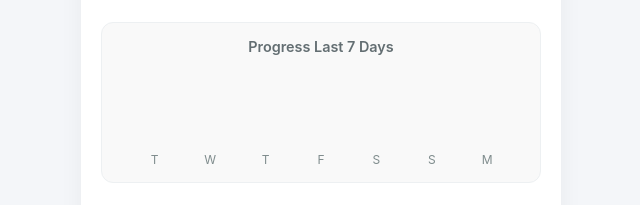
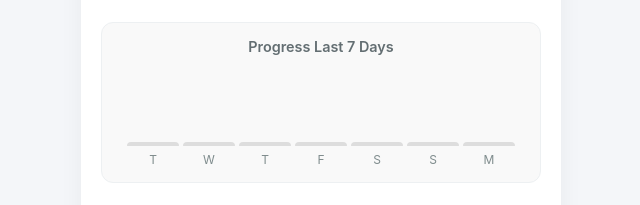
Before and after one commit to sureshkqa24/LearningDiaryWebApp, a plain HTML site: page index.html in a window 1280 px wide. Shown: the part 566-771 px from the top of the page, without its empty margins (319-959 px from the left). Drawn offline with Linux system fonts and the light colour scheme.

Commit message:
Fix chart to properly display progress bars - scale relative to highest percentage, render on every toggle

```diff
--- a/index.html
+++ b/index.html
@@ -158,19 +158,22 @@
             align-items: flex-end;
             height: 100px;
             padding: 0 10px;
+            gap: 4px;
         }
         .bar-col {
             display: flex;
             flex-direction: column;
             align-items: center;
             flex: 1;
+            min-width: 0;
         }
         .bar-pillar {
-            width: 24px;
+            width: 100%;
             background-color: #ddd;
             border-radius: 4px 4px 0 0;
             transition: height 0.3s ease, background-color 0.3s;
             height: 0px;
+            min-height: 4px;
         }
         .bar-label {
             font-size: 0.75rem;
@@ -420,24 +423,41 @@
         container.innerHTML = '';
         const themeColor = currentChild === 'aradhya' ? 'var(--tab-aradhya)' : 'var(--tab-shiv)';
 
+        // Collect all data for the 7 days to find max percentage for scaling
+        let chartData = [];
+        let maxPercentage = 0;
+
         for(let i = 6; i >= 0; i--) {
             let d = new Date();
             d.setDate(d.getDate() - i);
-            const dayLabel = d.toLocaleDateString('en-US', { weekday: 'narrow' });
+            const key = getFormatDateKey(d);
+            const completedCount = appData.history[key]?.[currentChild]?.length || 0;
+            const totalTasks = appData.activities[currentChild]?.length || 0;
 
-            const key = getFormatDateKey(d);
-            const totalTasks = appData.activities[currentChild]?.length || 0;
-            const completedCount = appData.history[key]?.[currentChild]?.length || 0;
+            // Calculate percentage based on current task count, not historical
             let percentage = totalTasks > 0 ? Math.round((completedCount / totalTasks) * 100) : 0;
+
+            chartData.push({
+                date: d,
+                percentage: percentage,
+                dayLabel: d.toLocaleDateString('en-US', { weekday: 'narrow' })
+            });
+
+            maxPercentage = Math.max(maxPercentage, percentage);
+        }
+
+        // Render bars with proportional scaling
+        chartData.forEach(data => {
+            const barHeight = maxPercentage > 0 ? (data.percentage / 100) * 100 : 0;
 
             const col = document.createElement('div');
             col.className = 'bar-col';
             col.innerHTML = `
-                <div class="bar-pillar" style="height: ${percentage}px; background-color: ${percentage > 0 ? themeColor : '#ddd'}"></div>
-                <div class="bar-label">${dayLabel}</div>
+                <div class="bar-pillar" style="height: ${barHeight}px; background-color: ${data.percentage > 0 ? themeColor : '#ddd'}"></div>
+                <div class="bar-label">${data.dayLabel}</div>
             `;
             container.appendChild(col);
-        }
+        });
     }
 
     function toggleEditPanel() {
```
